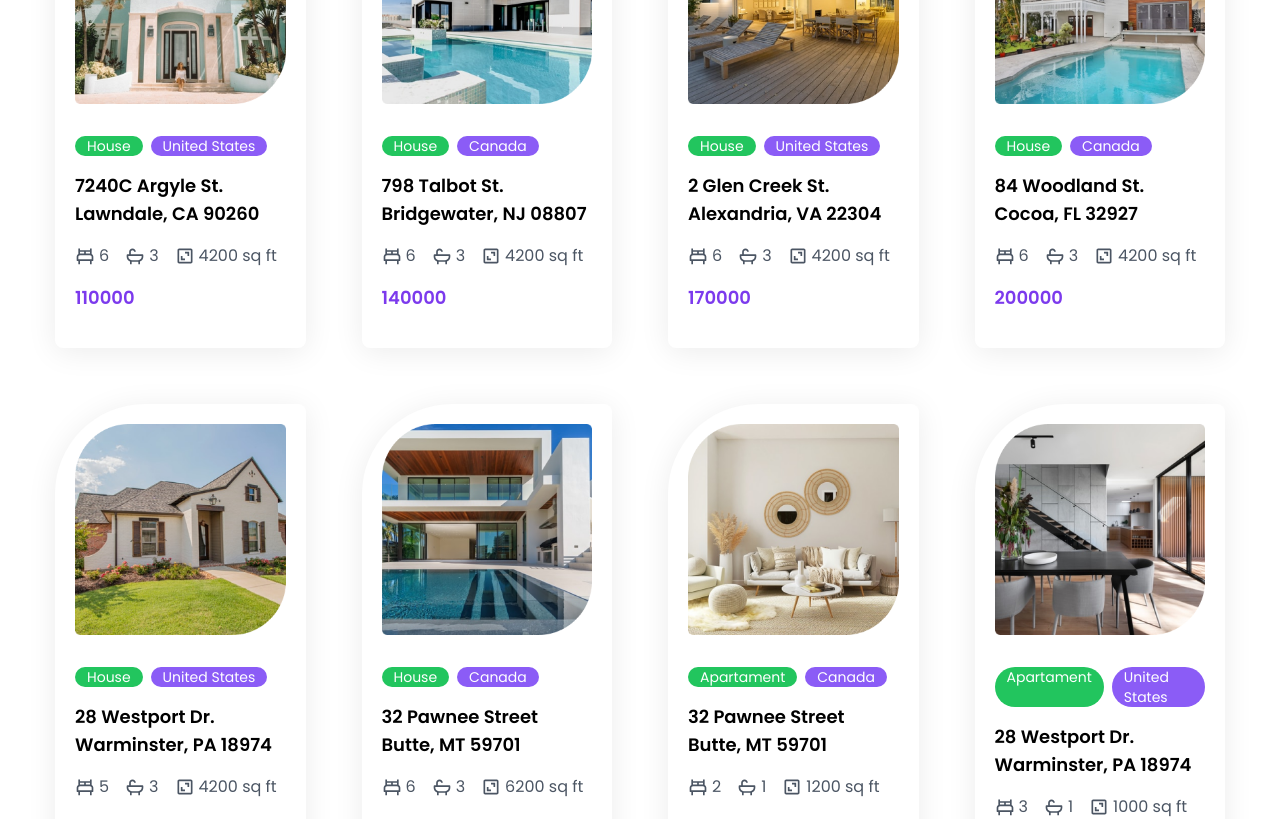
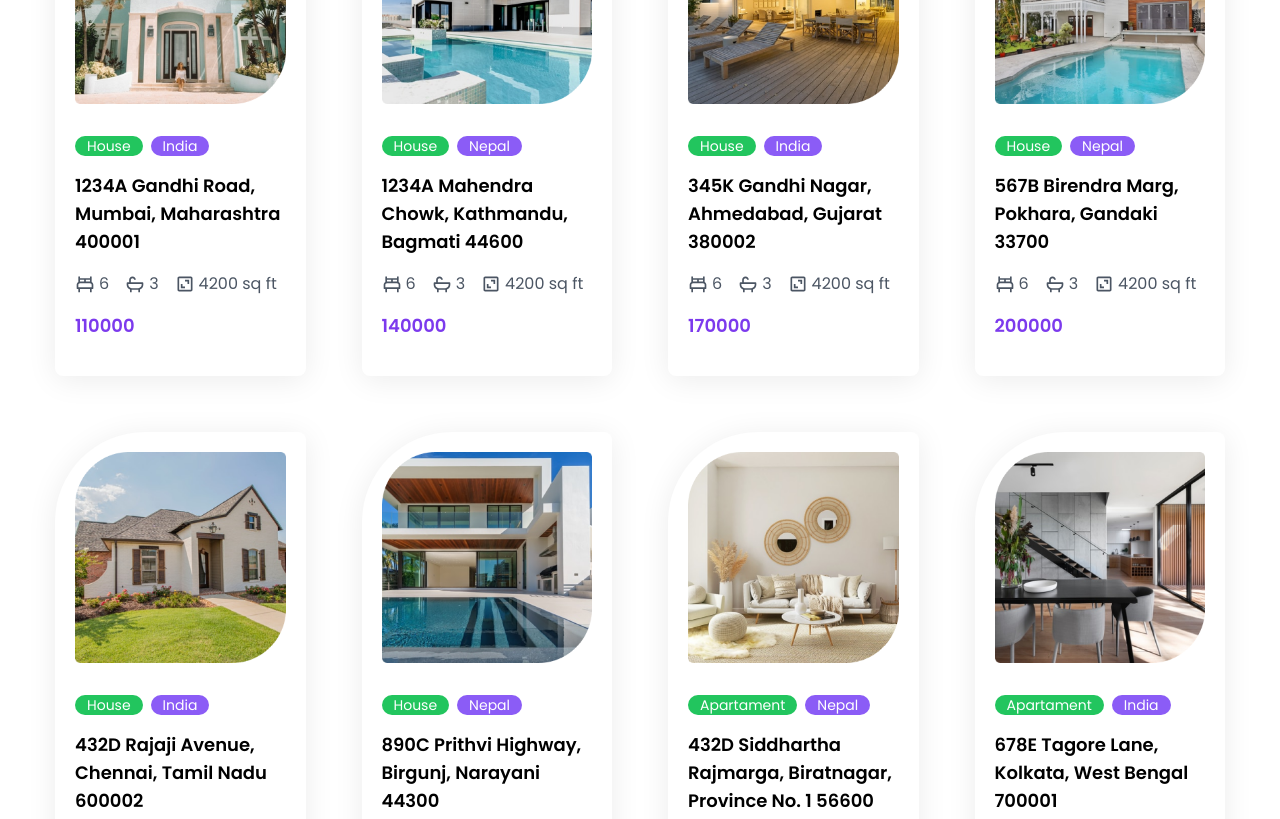
Before and after one commit to Pawansah20777/real-estate, a React (Create React App) app: page / in a window 1280 px wide. Shown: the part 960-1779 px from the top of the page. Built offline with nearby package versions, Linux system fonts and the light colour scheme.

Commit message:
address changes

```diff
--- a/src/data.js
+++ b/src/data.js
@@ -63,8 +63,8 @@ export const housesData = [
       'Lorem ipsum dolor sit amet consectetur adipisicing elit. Amet, illoat. Repudiandae ratione impedit delectus consectetur. Aspernaturvero obcaecati placeat ab distinctio unde ipsam molestias atqueratione delectus blanditiis nemo eius dignissimos doloremque quaealiquid maiores id tempore consequatur, quod pariatur saepe.',
     image: House1,
     imageLg: House1Lg,
-    country: 'United States',
-    address: '7240C Argyle St. Lawndale, CA 90260',
+    country: 'India',
+    address: '1234A Gandhi Road, Mumbai, Maharashtra 400001',
     bedrooms: '6',
     bathrooms: '3',
     surface: '4200 sq ft',
@@ -72,7 +72,7 @@ export const housesData = [
     price: '110000',
     agent: {
       image: Agent1,
-      name: 'Patricia Tullert',
+      name: 'Komal Sah',
       phone: '0123 456 78910',
     },
   },
@@ -84,8 +84,8 @@ export const housesData = [
       'Lorem ipsum dolor sit amet consectetur adipisicing elit. Amet, illoat. Repudiandae ratione impedit delectus consectetur. Aspernaturvero obcaecati placeat ab distinctio unde ipsam molestias atqueratione delectus blanditiis nemo eius dignissimos doloremque quaealiquid maiores id tempore consequatur, quod pariatur saepe.',
     image: House2,
     imageLg: House2Lg,
-    country: 'Canada',
-    address: '798 Talbot St. Bridgewater, NJ 08807',
+    country: 'Nepal',
+    address: '1234A Mahendra Chowk, Kathmandu, Bagmati 44600',
     bedrooms: '6',
     bathrooms: '3',
     surface: '4200 sq ft',
@@ -93,8 +93,8 @@ export const housesData = [
     price: '140000',
     agent: {
       image: Agent2,
-      name: 'Daryl Hawker',
-      phone: '0123 456 78910',
+      name: 'Suraj chaudhary',
+      phone: '+977-9807600500',
     },
   },
   {
@@ -105,8 +105,8 @@ export const housesData = [
       'Lorem ipsum dolor sit amet consectetur adipisicing elit. Amet, illoat. Repudiandae ratione impedit delectus consectetur. Aspernaturvero obcaecati placeat ab distinctio unde ipsam molestias atqueratione delectus blanditiis nemo eius dignissimos doloremque quaealiquid maiores id tempore consequatur, quod pariatur saepe.',
     image: House3,
     imageLg: House3Lg,
-    country: 'United States',
-    address: '2 Glen Creek St. Alexandria, VA 22304',
+    country: 'India',
+    address: '345K Gandhi Nagar, Ahmedabad, Gujarat 380002',
     bedrooms: '6',
     bathrooms: '3',
     surface: '4200 sq ft',
@@ -114,7 +114,7 @@ export const housesData = [
     price: '170000',
     agent: {
       image: Agent3,
-      name: 'Amado Smith',
+      name: 'Ram Narayan Yadav',
       phone: '0123 456 78910',
     },
   },
@@ -126,8 +126,8 @@ export const housesData = [
       'Lorem ipsum dolor sit amet consectetur adipisicing elit. Amet, illoat. Repudiandae ratione impedit delectus consectetur. Aspernaturvero obcaecati placeat ab distinctio unde ipsam molestias atqueratione delectus blanditiis nemo eius dignissimos doloremque quaealiquid maiores id tempore consequatur, quod pariatur saepe.',
     image: House4,
     imageLg: House4Lg,
-    country: 'Canada',
-    address: '84 Woodland St. Cocoa, FL 32927',
+    country: 'Nepal',
+    address: '567B Birendra Marg, Pokhara, Gandaki 33700',
     bedrooms: '6',
     bathrooms: '3',
     surface: '4200 sq ft',
@@ -135,8 +135,8 @@ export const housesData = [
     price: '200000',
     agent: {
       image: Agent4,
-      name: 'Kaitlyn Gonzalez',
-      phone: '0123 456 78910',
+      name: 'Sanjana Jha',
+      phone: '+977-9807600590',
     },
   },
   {
@@ -147,8 +147,8 @@ export const housesData = [
       'Lorem ipsum dolor sit amet consectetur adipisicing elit. Amet, illoat. Repudiandae ratione impedit delectus consectetur. Aspernaturvero obcaecati placeat ab distinctio unde ipsam molestias atqueratione delectus blanditiis nemo eius dignissimos doloremque quaealiquid maiores id tempore consequatur, quod pariatur saepe.',
     image: House5,
     imageLg: House5Lg,
-    country: 'United States',
-    address: '28 Westport Dr. Warminster, PA 18974',
+    country: 'India',
+    address: '432D Rajaji Avenue, Chennai, Tamil Nadu 600002',
     bedrooms: '5',
     bathrooms: '3',
     surface: '4200 sq ft',
@@ -156,7 +156,7 @@ export const housesData = [
     price: '210000',
     agent: {
       image: Agent5,
-      name: 'Grover Robinson',
+      name: 'Sanjit chaudhary',
       phone: '0123 456 78910',
     },
   },
@@ -168,8 +168,8 @@ export const housesData = [
       'Lorem ipsum dolor sit amet consectetur adipisicing elit. Amet, illoat. Repudiandae ratione impedit delectus consectetur. Aspernaturvero obcaecati placeat ab distinctio unde ipsam molestias atqueratione delectus blanditiis nemo eius dignissimos doloremque quaealiquid maiores id tempore consequatur, quod pariatur saepe.',
     image: House6,
     imageLg: House6Lg,
-    country: 'Canada',
-    address: '32 Pawnee Street Butte, MT 59701',
+    country: 'Nepal',
+    address: '890C Prithvi Highway, Birgunj, Narayani 44300',
     bedrooms: '6',
     bathrooms: '3',
     surface: '6200 sq ft',
@@ -177,8 +177,8 @@ export const housesData = [
     price: '220000',
     agent: {
       image: Agent6,
-      name: 'Karen Sorensen',
-      phone: '0123 456 78910',
+      name: 'Bhushan Shah',
+      phone: '+977-9807600508',
     },
   },
   {
@@ -189,8 +189,8 @@ export const housesData = [
       'Lorem ipsum dolor sit amet consectetur adipisicing elit. Amet, illoat. Repudiandae ratione impedit delectus consectetur. Aspernaturvero obcaecati placeat ab distinctio unde ipsam molestias atqueratione delectus blanditiis nemo eius dignissimos doloremque quaealiquid maiores id tempore consequatur, quod pariatur saepe.',
     image: Apartment1,
     imageLg: Apartment1Lg,
-    country: 'Canada',
-    address: '32 Pawnee Street Butte, MT 59701',
+    country: 'Nepal',
+    address: '432D Siddhartha Rajmarga, Biratnagar, Province No. 1 56600',
     bedrooms: '2',
     bathrooms: '1',
     surface: '1200 sq ft',
@@ -198,8 +198,8 @@ export const housesData = [
     price: '20000',
     agent: {
       image: Agent7,
-      name: 'Jawhar Shamil Naser',
-      phone: '0123 456 78910',
+      name: 'Ram Kumar Yadav',
+      phone: '+977-9804400208',
     },
   },
   {
@@ -210,8 +210,8 @@ export const housesData = [
       'Lorem ipsum dolor sit amet consectetur adipisicing elit. Amet, illoat. Repudiandae ratione impedit delectus consectetur. Aspernaturvero obcaecati placeat ab distinctio unde ipsam molestias atqueratione delectus blanditiis nemo eius dignissimos doloremque quaealiquid maiores id tempore consequatur, quod pariatur saepe.',
     image: Apartment2,
     imageLg: Apartment2Lg,
-    country: 'United States',
-    address: '28 Westport Dr. Warminster, PA 18974',
+    country: 'India',
+    address: '678E Tagore Lane, Kolkata, West Bengal 700001',
     bedrooms: '3',
     bathrooms: '1',
     surface: '1000 sq ft',
@@ -219,7 +219,7 @@ export const housesData = [
     price: '30000',
     agent: {
       image: Agent8,
-      name: 'Juana Douglass',
+      name: 'Juli Pandey',
       phone: '0123 456 78910',
     },
   },
@@ -231,8 +231,8 @@ export const housesData = [
       'Lorem ipsum dolor sit amet consectetur adipisicing elit. Amet, illoat. Repudiandae ratione impedit delectus consectetur. Aspernaturvero obcaecati placeat ab distinctio unde ipsam molestias atqueratione delectus blanditiis nemo eius dignissimos doloremque quaealiquid maiores id tempore consequatur, quod pariatur saepe.',
     image: Apartment3,
     imageLg: Apartment3Lg,
-    country: 'United States',
-    address: '84 Woodland St. Cocoa, FL 32927',
+    country: 'India',
+    address: '901F Nehru Colony, Hyderabad, Telangana 500001',
     bedrooms: '2',
     bathrooms: '1',
     surface: '1100 sq ft',
@@ -240,7 +240,7 @@ export const housesData = [
     price: '40000',
     agent: {
       image: Agent9,
-      name: 'Jerry Schenck',
+      name: 'Siddharth Thakur',
       phone: '0123 456 78910',
     },
   },
@@ -252,8 +252,8 @@ export const housesData = [
       'Lorem ipsum dolor sit amet consectetur adipisicing elit. Amet, illoat. Repudiandae ratione impedit delectus consectetur. Aspernaturvero obcaecati placeat ab distinctio unde ipsam molestias atqueratione delectus blanditiis nemo eius dignissimos doloremque quaealiquid maiores id tempore consequatur, quod pariatur saepe.',
     image: House7,
     imageLg: House7Lg,
-    country: 'Canada',
-    address: '7240C Argyle St. Lawndale, CA 90260',
+    country: 'Nepal',
+    address: '678E Tribhuvan Chowk, Lalitpur, Bagmati 44700',
     bedrooms: '5',
     bathrooms: '3',
     surface: '3200 sq ft',
@@ -261,8 +261,8 @@ export const housesData = [
     price: '117000',
     agent: {
       image: Agent10,
-      name: 'Vera Levesque',
-      phone: '0123 456 78910',
+      name: 'Rupa Thakur',
+      phone: '+977-9804600708',
     },
   },
   {
@@ -273,8 +273,8 @@ export const housesData = [
       'Lorem ipsum dolor sit amet consectetur adipisicing elit. Amet, illoat. Repudiandae ratione impedit delectus consectetur. Aspernaturvero obcaecati placeat ab distinctio unde ipsam molestias atqueratione delectus blanditiis nemo eius dignissimos doloremque quaealiquid maiores id tempore consequatur, quod pariatur saepe.',
     image: House8,
     imageLg: House8Lg,
-    country: 'Canada',
-    address: '798 Talbot St. Bridgewater, NJ 08807',
+    country: 'Nepal',
+    address: '901F Janakpur Road, Dharan, Province No. 1 56700',
     bedrooms: '7',
     bathrooms: '2',
     surface: '2200 sq ft',
@@ -282,8 +282,8 @@ export const housesData = [
     price: '145000',
     agent: {
       image: Agent11,
-      name: 'Sofia Gomes',
-      phone: '0123 456 78910',
+      name: 'Ranjana Mandal',
+      phone: '+977-9802600398',
     },
   },
   {
@@ -294,8 +294,8 @@ export const housesData = [
       'Lorem ipsum dolor sit amet consectetur adipisicing elit. Amet, illoat. Repudiandae ratione impedit delectus consectetur. Aspernaturvero obcaecati placeat ab distinctio unde ipsam molestias atqueratione delectus blanditiis nemo eius dignissimos doloremque quaealiquid maiores id tempore consequatur, quod pariatur saepe.',
     image: House9,
     imageLg: House9Lg,
-    country: 'United States',
-    address: '2 Glen Creek St. Alexandria, VA 22304',
+    country: 'India',
+    address: '567H Indira Nagar, Lucknow, Uttar Pradesh 226001',
     bedrooms: '4',
     bathrooms: '4',
     surface: '4600 sq ft',
@@ -303,7 +303,7 @@ export const housesData = [
     price: '139000',
     agent: {
       image: Agent12,
-      name: 'Raymond Hood',
+      name: 'Bikrant Tripathi',
       phone: '0123 456 78910',
     },
   },
@@ -315,8 +315,8 @@ export const housesData = [
       'Lorem ipsum dolor sit amet consectetur adipisicing elit. Amet, illoat. Repudiandae ratione impedit delectus consectetur. Aspernaturvero obcaecati placeat ab distinctio unde ipsam molestias atqueratione delectus blanditiis nemo eius dignissimos doloremque quaealiquid maiores id tempore consequatur, quod pariatur saepe.',
     image: House10,
     imageLg: House10Lg,
-    country: 'Canada',
-    address: '84 Woodland St. Cocoa, FL 32927',
+    country: 'Nepal',
+    address: '234G Narayangadh Bazar, Bharatpur, Bagmati 44200',
     bedrooms: '5',
     bathrooms: '2',
     surface: '5200 sq ft',
@@ -324,8 +324,8 @@ export const housesData = [
     price: '180000',
     agent: {
       image: Agent1,
-      name: 'Patricia Tullert',
-      phone: '0123 456 78910',
+      name: 'Punam Shah',
+      phone: '+977-9807604505',
     },
   },
   {
@@ -336,8 +336,8 @@ export const housesData = [
       'Lorem ipsum dolor sit amet consectetur adipisicing elit. Amet, illoat. Repudiandae ratione impedit delectus consectetur. Aspernaturvero obcaecati placeat ab distinctio unde ipsam molestias atqueratione delectus blanditiis nemo eius dignissimos doloremque quaealiquid maiores id tempore consequatur, quod pariatur saepe.',
     image: House11,
     imageLg: House11Lg,
-    country: 'United States',
-    address: '28 Westport Dr. Warminster, PA 18974',
+    country: 'India',
+    address: '890I Sardar Patel Street, Ahmedabad, Gujarat 380001',
     bedrooms: '5',
     bathrooms: '2',
     surface: '3200 sq ft',
@@ -345,7 +345,7 @@ export const housesData = [
     price: '213000',
     agent: {
       image: Agent2,
-      name: 'Daryl Hawker',
+      name: 'Dharbendra Yadav',
       phone: '0123 456 78910',
     },
   },
@@ -357,8 +357,8 @@ export const housesData = [
       'Lorem ipsum dolor sit amet consectetur adipisicing elit. Amet, illoat. Repudiandae ratione impedit delectus consectetur. Aspernaturvero obcaecati placeat ab distinctio unde ipsam molestias atqueratione delectus blanditiis nemo eius dignissimos doloremque quaealiquid maiores id tempore consequatur, quod pariatur saepe.',
     image: House12,
     imageLg: House12Lg,
-    country: 'Canada',
-    address: '32 Pawnee Street Butte, MT 59701',
+    country: 'Nepal',
+    address: '567H Gauri Shankar Path, Butwal, Lumbini 32907',
     bedrooms: '4',
     bathrooms: '3',
     surface: '5200 sq ft',
@@ -366,8 +366,8 @@ export const housesData = [
     price: '221000',
     agent: {
       image: Agent3,
-      name: 'Amado Smith',
-      phone: '0123 456 78910',
+      name: 'Raj Kishor Sharma',
+      phone: '+977-9807600904',
     },
   },
   {
@@ -378,8 +378,8 @@ export const housesData = [
       'Lorem ipsum dolor sit amet consectetur adipisicing elit. Amet, illoat. Repudiandae ratione impedit delectus consectetur. Aspernaturvero obcaecati placeat ab distinctio unde ipsam molestias atqueratione delectus blanditiis nemo eius dignissimos doloremque quaealiquid maiores id tempore consequatur, quod pariatur saepe.',
     image: Apartment4,
     imageLg: Apartment4Lg,
-    country: 'Canada',
-    address: '32 Pawnee Street Butte, MT 59701',
+    country: 'Nepal',
+    address: '890I Mahalaxmi Municipality, Lalitpur, Bagmati 44700',
     bedrooms: '2',
     bathrooms: '1',
     surface: '1300 sq ft',
@@ -387,8 +387,8 @@ export const housesData = [
     price: '21000',
     agent: {
       image: Agent4,
-      name: 'Kaitlyn Gonzalez',
-      phone: '0123 456 78910',
+      name: 'Kanchana Varma',
+      phone: '+977-9812600809',
     },
   },
   {
@@ -399,8 +399,8 @@ export const housesData = [
       'Lorem ipsum dolor sit amet consectetur adipisicing elit. Amet, illoat. Repudiandae ratione impedit delectus consectetur. Aspernaturvero obcaecati placeat ab distinctio unde ipsam molestias atqueratione delectus blanditiis nemo eius dignissimos doloremque quaealiquid maiores id tempore consequatur, quod pariatur saepe.',
     image: Apartment5,
     imageLg: Apartment5Lg,
-    country: 'United States',
-    address: '28 Westport Dr. Warminster, PA 18974',
+    country: 'India',
+    address: '123J Subhash Chandra Bose Road, Jaipur, Rajasthan 302001',
     bedrooms: '3',
     bathrooms: '1',
     surface: '1000 sq ft',
@@ -408,7 +408,7 @@ export const housesData = [
     price: '32000',
     agent: {
       image: Agent5,
-      name: 'Grover Robinson',
+      name: 'Raja Chaudhary',
       phone: '0123 456 78910',
     },
   },
@@ -420,8 +420,8 @@ export const housesData = [
       'Lorem ipsum dolor sit amet consectetur adipisicing elit. Amet, illoat. Repudiandae ratione impedit delectus consectetur. Aspernaturvero obcaecati placeat ab distinctio unde ipsam molestias atqueratione delectus blanditiis nemo eius dignissimos doloremque quaealiquid maiores id tempore consequatur, quod pariatur saepe.',
     image: Apartment6,
     imageLg: Apartment6Lg,
-    country: 'Canada',
-    address: '84 Woodland St. Cocoa, FL 32927',
+    country: 'Nepal',
+    address: '123J Mahendra Highway, Nepalgunj, Lumbini 21906',
     bedrooms: '3',
     bathrooms: '1',
     surface: '1200 sq ft',
@@ -429,8 +429,8 @@ export const housesData = [
     price: '38000',
     agent: {
       image: Agent6,
-      name: 'Karen Sorensen',
-      phone: '0123 456 78910',
+      name: 'Karishma Mandal',
+      phone: '+977-9804600708',
     },
   },
 ];
```
Also changed, not shown: src/components/Footer.js (+6 -6 lines).
